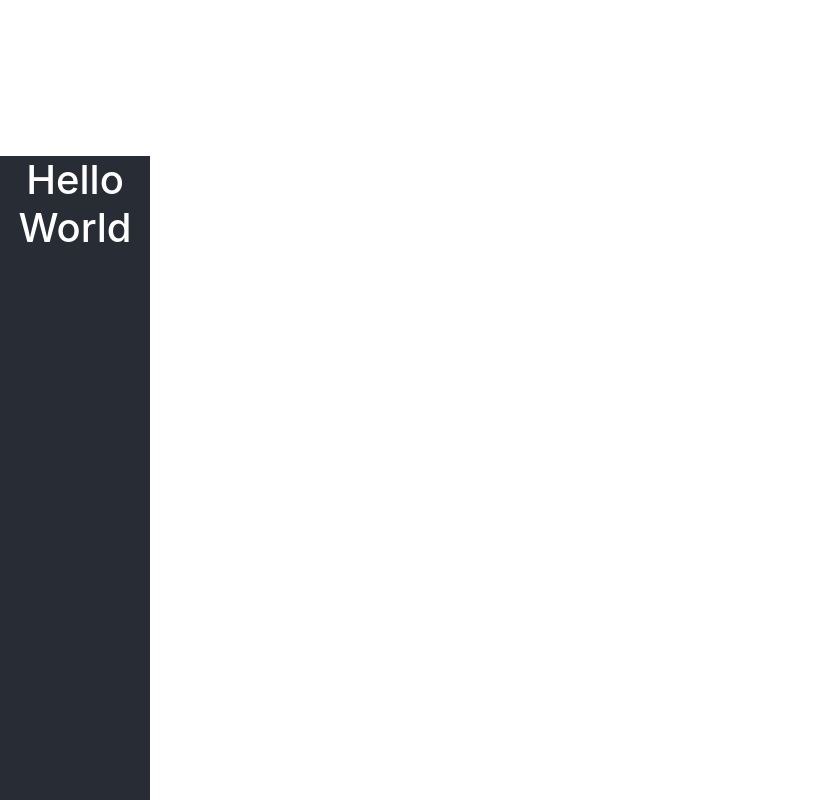
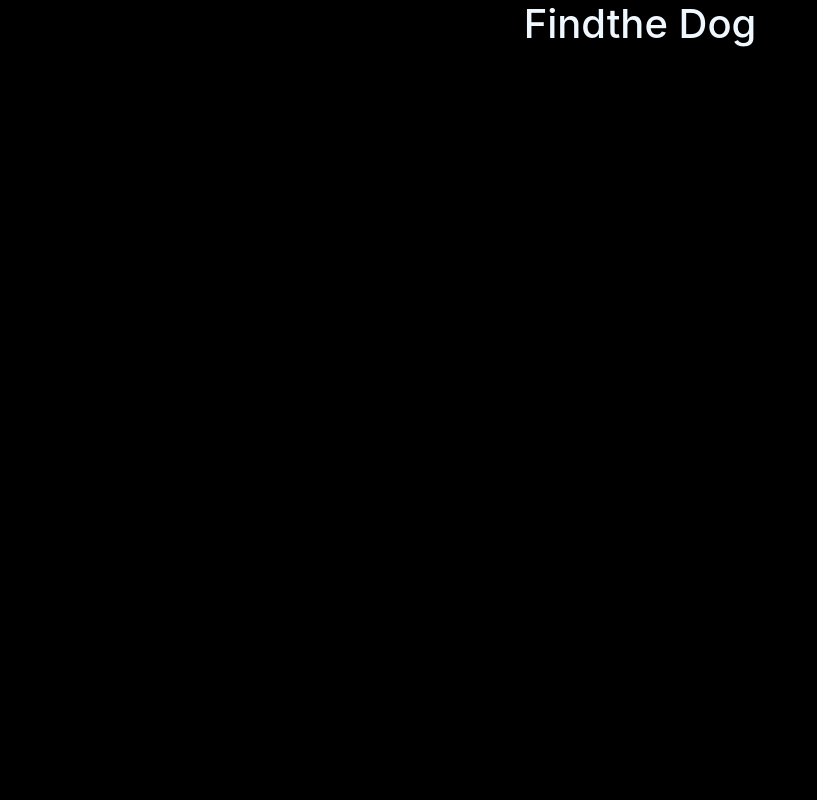
Before and after one commit to MatthewSteckelberg/attackOnTime, a React (Create React App) app in the folder client/: page /window in a window 1280 px wide. Shown: the top 800 px of the page, without its empty margins (0-817 px from the left). Built offline with nearby package versions, Linux system fonts and the light colour scheme.

Commit message:
minor changes to windows game for refactoring

```diff
--- a/client/src/App.js
+++ b/client/src/App.js
@@ -7,16 +7,12 @@ import FlashlightReact from './games/flashlight/flashlightReact';
 function App() {
   return (
     <div className="App">
-      <header className="App-header">
-        <h1>Hello World</h1>
-      </header>
-      <div className="app-body">
         <BrowserRouter>
           <Switch>
-            <Route path="/1">
+            <Route path="/window">
               <BayWindow />
             </Route>
-            <Route path="/2">
+            <Route path="/flashlight">
               <FlashlightReact />
             </Route>
             <Route exact path="/3">
@@ -27,7 +23,6 @@ function App() {
             </Route>
           </Switch>
         </BrowserRouter>
-      </div>
     </div>
   );
 }
--- a/client/src/games/Flashlight/flashlight.module.css
+++ b/client/src/games/Flashlight/flashlight.module.css
@@ -1,7 +1,4 @@
 /* Flashlight Overlay */
-
-
-
 :root{
   --cursorX: 50vw;
   --cursorY: 50vh;
--- a/client/src/games/Flashlight/flashlightReact.js
+++ b/client/src/games/Flashlight/flashlightReact.js
@@ -54,7 +54,6 @@ import "./flashlight.module.css"
                     <p>Lorem ipsum dolor sit amet, consectetur adipisicing elit. Perspiciatis fugit earum voluptas officia, quasi saepe et commodi, dolores cumque quam fuga ullam, itaque ea dignissimos asperiores adipisci ad eveniet repellendus!</p>
                 </article>
             </section>
-            <div className="test"></div>
         </div>
         );
 
--- a/client/src/games/windows/index.jsx
+++ b/client/src/games/windows/index.jsx
@@ -3,8 +3,9 @@ import $ from 'jquery';
 import './style.css';
 import React from 'react';
 
+let xPos = 0;
+
 function BayWindow() {
-    let xPos = 0;
 
     gsap.timeline()
         .set('.ring', { rotationY:180, cursor:'grab' }) //set initial rotationY so the parallax jump happens off screen
@@ -34,26 +35,6 @@ function BayWindow() {
 
     $(window).on('mousedown touchstart', dragStart);
     $(window).on('mouseup touchend', dragEnd);
-
-    return(
-      <div class="stage">
-          <h1 id="header">Find the Dog</h1>
-        <div class="container">
-          <div class="ring">
-            <div class="img"></div>
-            <div class="img"></div>
-            <div class="img"></div>
-            <div class="img"></div>
-            <div class="img"></div>
-            <div class="img"></div>
-            <div class="img"></div>
-            <div class="img"></div>
-            <div class="img" id="thisOne"></div>
-            <div class="img"></div>
-          </div>
-        </div>
-      </div>
-  )}
 
 
     function dragStart(e){
@@ -93,5 +74,26 @@ function BayWindow() {
         alert("found it!")
     }
 
+    return(
+      <div className="windows-main">
+      <div class="stage">
+          <h1 id="header">Findthe Dog</h1>
+        <div class="container">
+          <div class="ring">
+            <div class="img"></div>
+            <div class="img"></div>
+            <div class="img"></div>
+            <div class="img"></div>
+            <div class="img"></div>
+            <div class="img"></div>
+            <div class="img"></div>
+            <div class="img"></div>
+            <div class="img" id="thisOne"></div>
+            <div class="img"></div>
+          </div>
+        </div>
+      </div>
+      </div>
+  )}
 
 export default BayWindow;
--- a/client/src/games/windows/style.css
+++ b/client/src/games/windows/style.css
@@ -11,14 +11,14 @@
 
   }
 
-  .windows-main div, svg {
-    position: absolute;
+  .windows-main .div, svg {
+    position: relative;
   }
 
   .windows-main .container {
     perspective: 2000px;
-    width: 300px;
-    height: 400px;
+    width: 100000px;
+    height: 100000px;
     left:50%;
     top:50%;
     transform:translate(-50%,-50%);
```
Also changed, not shown: client/public/index.html (+4 -4 lines).
